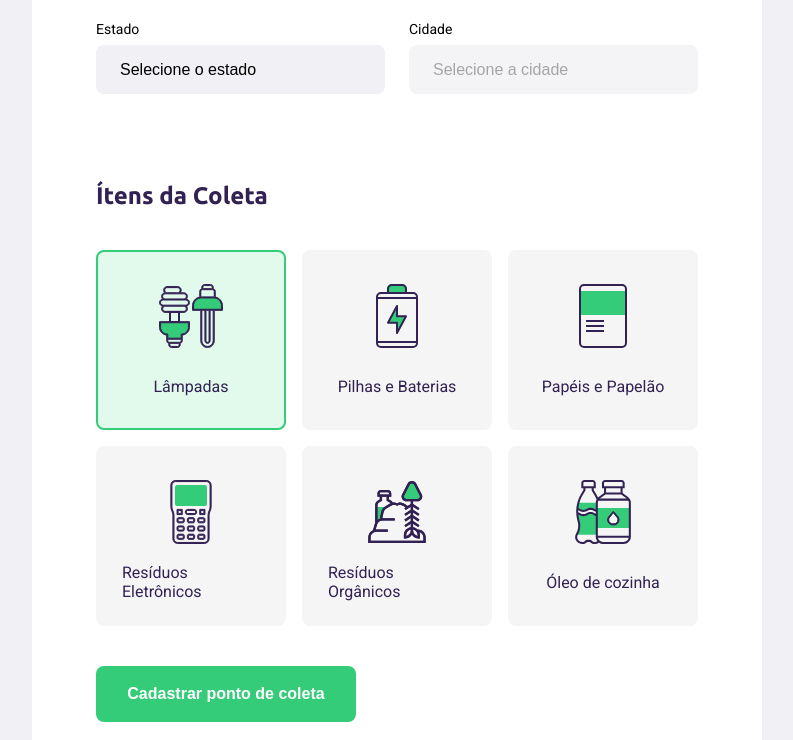
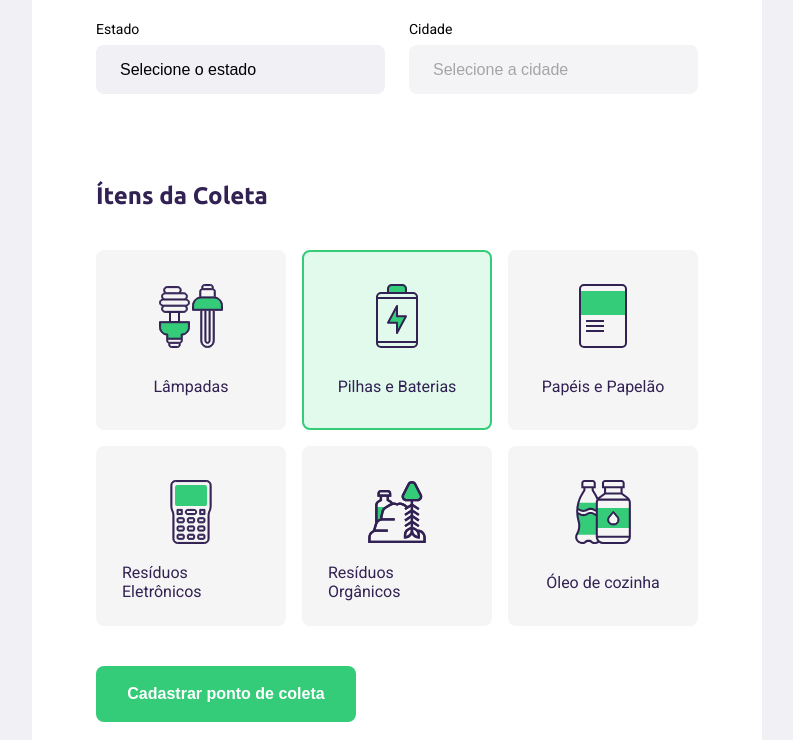
Before and after one commit to Gilmara-Git/Ecoleta, a plain HTML site: page create-point.html in a window 1280 px wide. Both pictures are taken after a click on the item "Pilhas e Baterias". Shown: the part 585-1325 px from the top of the page, without its empty margins (243-1036 px from the left). Drawn offline with Linux system fonts and the light colour scheme; no server answers.

Commit message:
chores: logic to select items  +  finished create-point style

```diff
--- a/create-point.html
+++ b/create-point.html
@@ -78,7 +78,7 @@
             </legend>
             <!-- como dateset pode-se usar o que quiser apos o data -->
             <div class="items-grid">
-                <li data-id="1" class=selected>
+                <li data-id="1">
                   <img src="/assets/lampadas.svg"  alt="Lâmpadas"/>
                   <span>Lâmpadas</span>
                 </li>
@@ -104,6 +104,9 @@
                 </li>
 
             </div>
+            <!-- vai receber o dataset id -->
+            <input type="hidden" name="items"/>
+
           </fieldset>
 
         <button type="submit">Cadastrar ponto de coleta</button>
--- a/scripts/create.point.js
+++ b/scripts/create.point.js
@@ -29,9 +29,9 @@ function getCities(event){
     const stateInput = document.querySelector("[name=state") // assim tb funciona
     // com este campo escondido acima vamos atualiza-lo com o UF que foi selecionado da seguinte forma abaixo:
     const indexOfSelectedState = event.target.selectedIndex;
-    console.log('index', event.target.selectedIndex)
+    //console.log('index', event.target.selectedIndex)
     stateInput.value = event.target.options[indexOfSelectedState].text
-    console.log('Populating hidden field "state with >', stateInput.value)
+    //console.log('Populating hidden field "state with >', stateInput.value)
 
     const ufValue =  event.target.value
 
@@ -57,4 +57,45 @@ function getCities(event){
 
 document
     .querySelector("select[name=uf]")
-    .addEventListener("change", getCities ) // passando funcao por referecia
+    .addEventListener("change", getCities ) // passando funcao por referencia
+
+
+    const itemsToCollect = document.querySelectorAll('.items-grid li')
+
+    for(const item of itemsToCollect){
+
+        item.addEventListener("click", handleSelectedItem)
+    }
+
+    let selectedItems = []
+    // adicionando e tirando a classe selected do <li>
+    function handleSelectedItem(event){
+
+        const itemLi = event.target
+        const itemId = itemLi.dataset.id
+
+        itemLi.classList.toggle("selected")
+
+        const collectionItems = document.querySelector("[name=items]")
+
+        const alreadySelected = selectedItems.findIndex(item =>{
+            const foundItem = item == itemId
+            return foundItem
+        })
+
+
+        if(alreadySelected >= 0 ){
+
+            const filteredItems = selectedItems.filter(item =>{
+                const itemIsDifferent = item != itemId
+                return itemIsDifferent
+            })
+
+            selectedItems = filteredItems
+
+        }else {
+
+            selectedItems.push(itemId)
+        }
+        collectionItems.value = selectedItems
+    }
--- a/styles/create-point.css
+++ b/styles/create-point.css
@@ -183,3 +183,10 @@ form button:hover {
     background-color: #e1faec;
     border: 2px solid #34cb79;
 }
+
+/*Isso e para que ao clicar no li na pegue a img ou span somente o dataset de li*/
+.items-grid li img,
+.items-grid li span {
+
+    pointer-events: none;
+}
```
